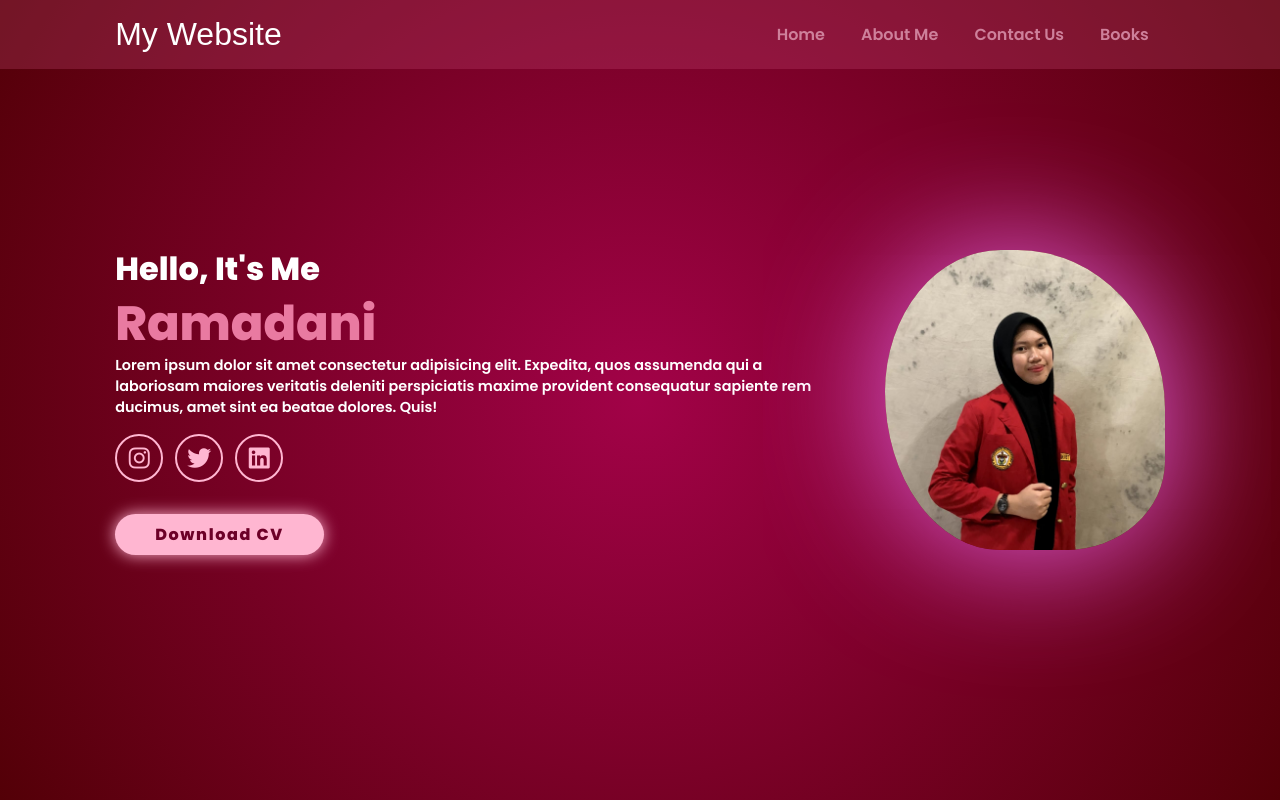
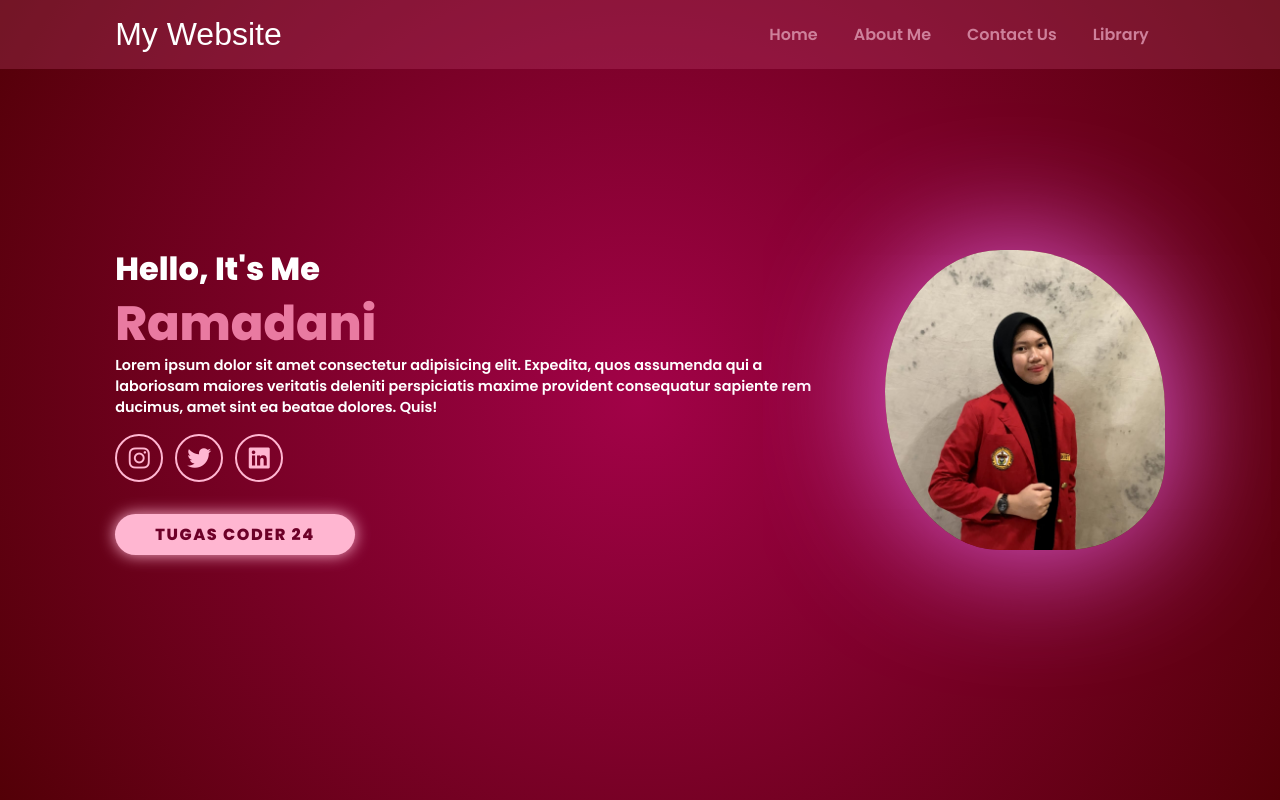
Before and after one commit to Ramadani2610/Coder2024, a plain HTML site: page index.html in a window 1280 px wide. Drawn offline with Linux system fonts and the light colour scheme; a web font is replaced by a local one.

Commit message:
Update index.html

```diff
--- a/index.html
+++ b/index.html
@@ -20,10 +20,10 @@
             <a class="col" href="#" class="active">Home</a>
             <a class="col" href="">About Me</a>
             <a class="col" href="">Contact Us</a>
-            <a class="col" href="">Books</a>
+            <a class="col" href="">Library</a>
         </nav>
+    </header>
 
-    </header>
     <section class="home" id="home">
         <div class="home-content">
             <h3>Hello, It's Me</h3>
@@ -32,21 +32,17 @@
                 maiores veritatis deleniti perspiciatis maxime provident consequatur sapiente rem ducimus, amet sint ea
                 beatae dolores. Quis!</p>
 
-
             <div class="sosmed">
                 <a href="https://www.instagram.com/"><i class="fa-brands fa-instagram"></i></a>
                 <a href="#"><i class="fa-brands fa-twitter"></i></a>
                 <a href="https://www.linkedin.com/feed/"><i class="fa-brands fa-linkedin"></i></a>
             </div>
-    <a href="#" class="btn">Download CV</a>
+            <a href="tugas_coder_24.html" class="btn">TUGAS CODER 24</a>
         </div>
+
         <div class="box-1"></div>
         <div class="box"></div>
-
     </section>
-
-
-
 </body>
 
 </html>
```
Lines whose indentation alone changed are shown as unchanged.
